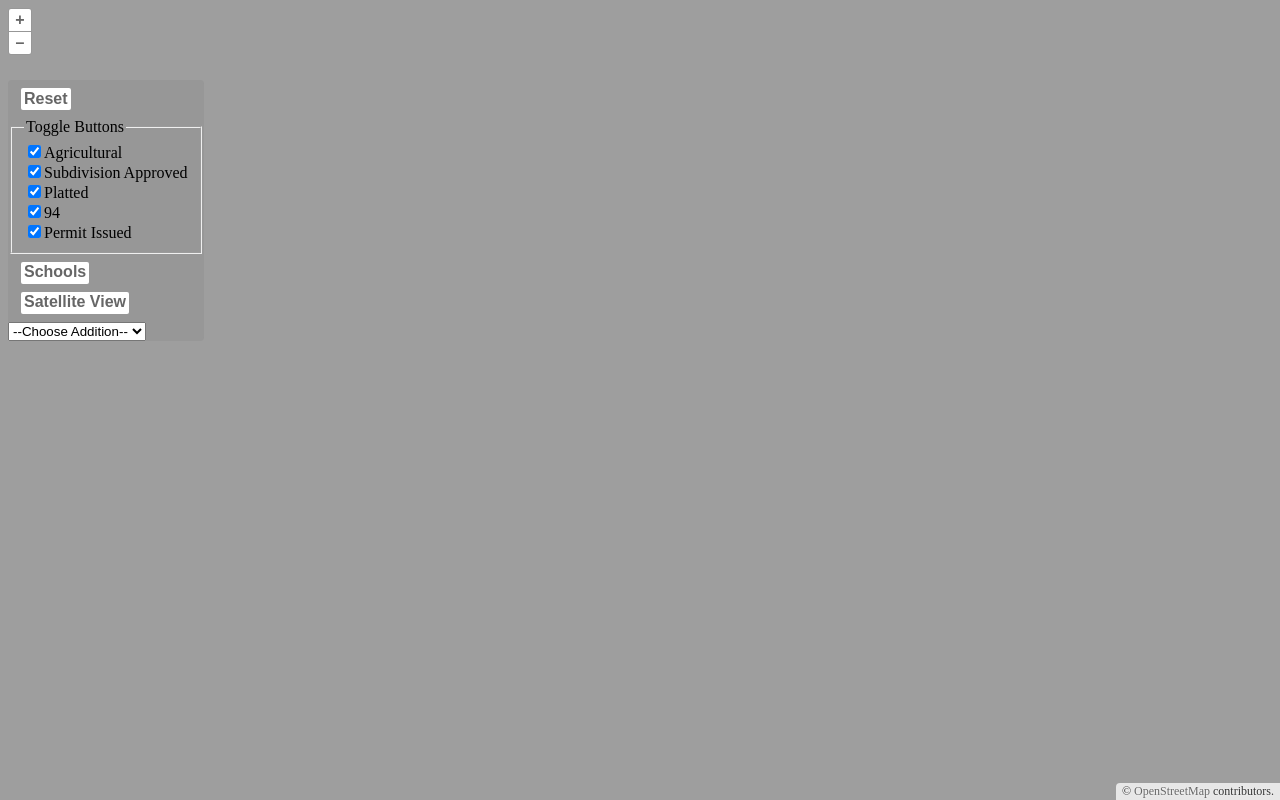
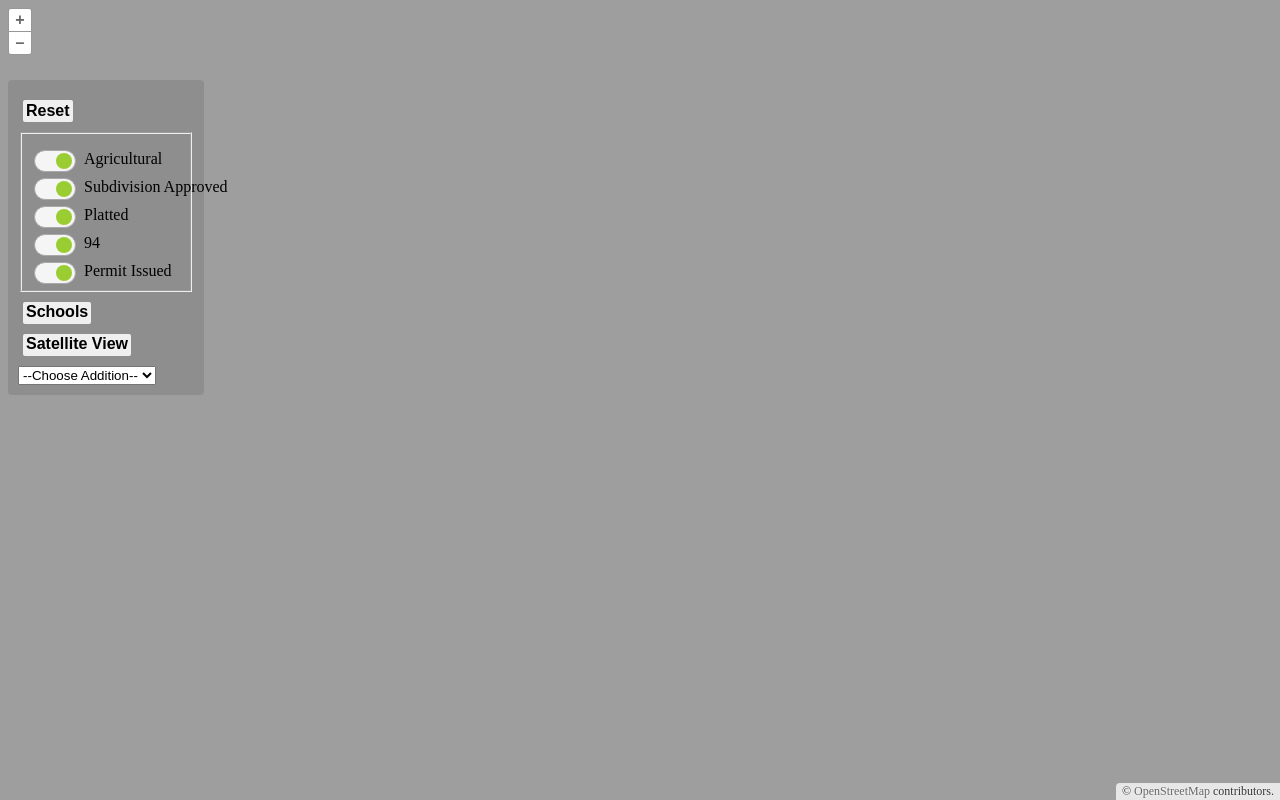
Before and after one commit to Etriz/CoreLotStore, a website built with Vite: page index.html in a window 1280 px wide. Built offline with nearby package versions, Linux system fonts and the light colour scheme; no server answers.

Commit message:
styling of toggle buttons

```diff
--- a/main.js
+++ b/main.js
@@ -81,11 +81,14 @@ allParcelLayers.map((item) => {
 
 // create the button area
 const buttonArea = document.createElement('div');
-buttonArea.className = 'ol-control ol-unselectable button-area';
+buttonArea.className = 'button-area';
 
 // reset button
-const resetButton = document.createElement('div');
-resetButton.innerHTML = '<button title="Reset" id="view-reset">Reset</button>';
+const resetButton = document.createElement('button');
+resetButton.className = 'reset button';
+resetButton.innerText = 'Reset';
+resetButton.setAttribute('title', 'reset');
+resetButton.setAttribute('id', 'view-reset');
 resetButton.addEventListener('click', () => {
 	map.getView().setCenter(fromLonLat([-96.74, 43.56]));
 	map.getView().setZoom(12);
@@ -97,30 +100,32 @@ resetButton.addEventListener('click', () => {
 buttonArea.appendChild(resetButton);
 // checkbox buttons
 const checkField = document.createElement('fieldset');
-checkField.innerHTML = '<legend>Toggle Buttons</legend>';
+// checkField.innerHTML = '<legend>Toggle Buttons</legend>';
 buttonArea.appendChild(checkField);
 // code number buttons
 for (let index = 0; index < activityCodes.length; index++) {
 	const checkDiv = document.createElement('div');
-	const abc = document.createElement('input');
-	abc.setAttribute('type', 'checkbox');
-	abc.setAttribute('id', activityCodes[index][1]);
-	abc.setAttribute('checked', 'true');
-	const xyz = document.createElement('label');
-	xyz.setAttribute('for', activityCodes[index][1]);
-	xyz.innerText = activityCodes[index][0];
+	checkDiv.className = 'toggle';
+	const checkBox = document.createElement('input');
+	checkBox.setAttribute('type', 'checkbox');
+	checkBox.setAttribute('id', activityCodes[index][1]);
+	checkBox.setAttribute('checked', 'true');
+	const label = document.createElement('label');
+	label.setAttribute('for', activityCodes[index][1]);
+	label.innerText = activityCodes[index][0];
 
-	abc.addEventListener('click', function (e) {
+	checkBox.addEventListener('click', function (e) {
 		const wantedLayer = map
 			.getLayers()
 			.getArray()
 			.find((layer) => layer.get('id') == e.target.id);
 
 		wantedLayer.setVisible(!wantedLayer.isVisible());
+		checkBox.checked(!abc.checked());
 	});
 
-	checkDiv.appendChild(abc);
-	checkDiv.appendChild(xyz);
+	checkDiv.appendChild(checkBox);
+	checkDiv.appendChild(label);
 	checkField.appendChild(checkDiv);
 }
 map.addControl(
@@ -129,14 +134,22 @@ map.addControl(
 	})
 );
 // view schools button
-const viewSchoolDistrict = document.createElement('div');
-viewSchoolDistrict.idName = 'view-schools';
-viewSchoolDistrict.innerHTML =
-	'<button title="View School Districts">Schools</button>';
+const viewSchoolDistrict = document.createElement('button');
+viewSchoolDistrict.className = 'view-schools button';
+viewSchoolDistrict.innerText = 'Schools';
 viewSchoolDistrict.addEventListener('click', () => {
 	schoolVectorLayer.setVisible(!schoolVectorLayer.isVisible());
 });
 buttonArea.appendChild(viewSchoolDistrict);
+
+// switch alternate map views -- satellite etc
+const satelliteView = document.createElement('button');
+satelliteView.className = 'satellite-view button';
+satelliteView.innerText = 'Satellite View';
+satelliteView.addEventListener('click', () => {
+	satellitTileLayer.setVisible(!satellitTileLayer.isVisible());
+});
+buttonArea.appendChild(satelliteView);
 
 // click handler for closing popup
 closer.onclick = function () {
@@ -185,16 +198,6 @@ dropdown.addEventListener('change', (e) => {
 	);
 });
 
-// switch alternate map views -- satellite etc
-const satelliteView = document.createElement('div');
-satelliteView.idName = 'view-schools';
-satelliteView.innerHTML =
-	'<button title="satellite-view">Satellite View</button>';
-satelliteView.addEventListener('click', () => {
-	satellitTileLayer.setVisible(!satellitTileLayer.isVisible());
-});
-buttonArea.appendChild(satelliteView);
-
 // create dropdown default option
 const defaultOption = document.createElement('option');
 defaultOption.value = 'Default';
--- a/style.css
+++ b/style.css
@@ -11,26 +11,23 @@ body {
 	bottom: 0;
 	width: 100%;
 }
-/* .locate98 {
-	top: 6em;
-	left: 0.5em;
-}
-.locate93 {
-	top: 8em;
-	left: 0.5em;
-} */
 .button-area {
+	display: block;
+	position: absolute;
 	top: 5rem;
 	left: 0.5rem;
+	padding: 10px;
+	background-color: rgba(128, 128, 128, 0.5);
+	border-radius: 4px;
 }
 .button-area > div {
-	margin: 0.5rem;
+	margin: 0.5rem 0;
 }
 .button-area button {
 	width: auto;
 	padding: 3px;
 	display: block;
-	margin: 5px;
+	margin: 10px 5px;
 	font-weight: bold;
 	text-decoration: none;
 	font-size: inherit;
@@ -40,7 +37,47 @@ body {
 	border: none;
 	border-radius: 2px;
 }
-
+/* toggle switches */
+.toggle {
+	margin-top: 10px;
+}
+.toggle input[type='checkbox'] {
+	height: 0;
+	width: 0;
+	display: none;
+}
+.toggle label {
+	position: relative;
+	left: 50px;
+}
+.toggle input[type='checkbox'] + label::before {
+	content: ' ';
+	display: block;
+	height: 20px;
+	width: 40px;
+	border-radius: 16px;
+	border: 1px solid darkgray;
+	position: absolute;
+	top: 0px;
+	left: -50px;
+	background: whitesmoke;
+}
+.toggle input[type='checkbox'] + label::after {
+	content: ' ';
+	display: block;
+	height: 16px;
+	width: 16px;
+	border-radius: 100%;
+	position: absolute;
+	top: 3px;
+	left: -46px;
+	background: yellowgreen;
+	transition: all 0.3s ease-in;
+}
+.toggle input[type='checkbox']:checked + label::after {
+	left: -28px;
+	transition: all 0.3s ease-in;
+}
 /* Popup */
 .ol-popup {
 	position: absolute;
```
